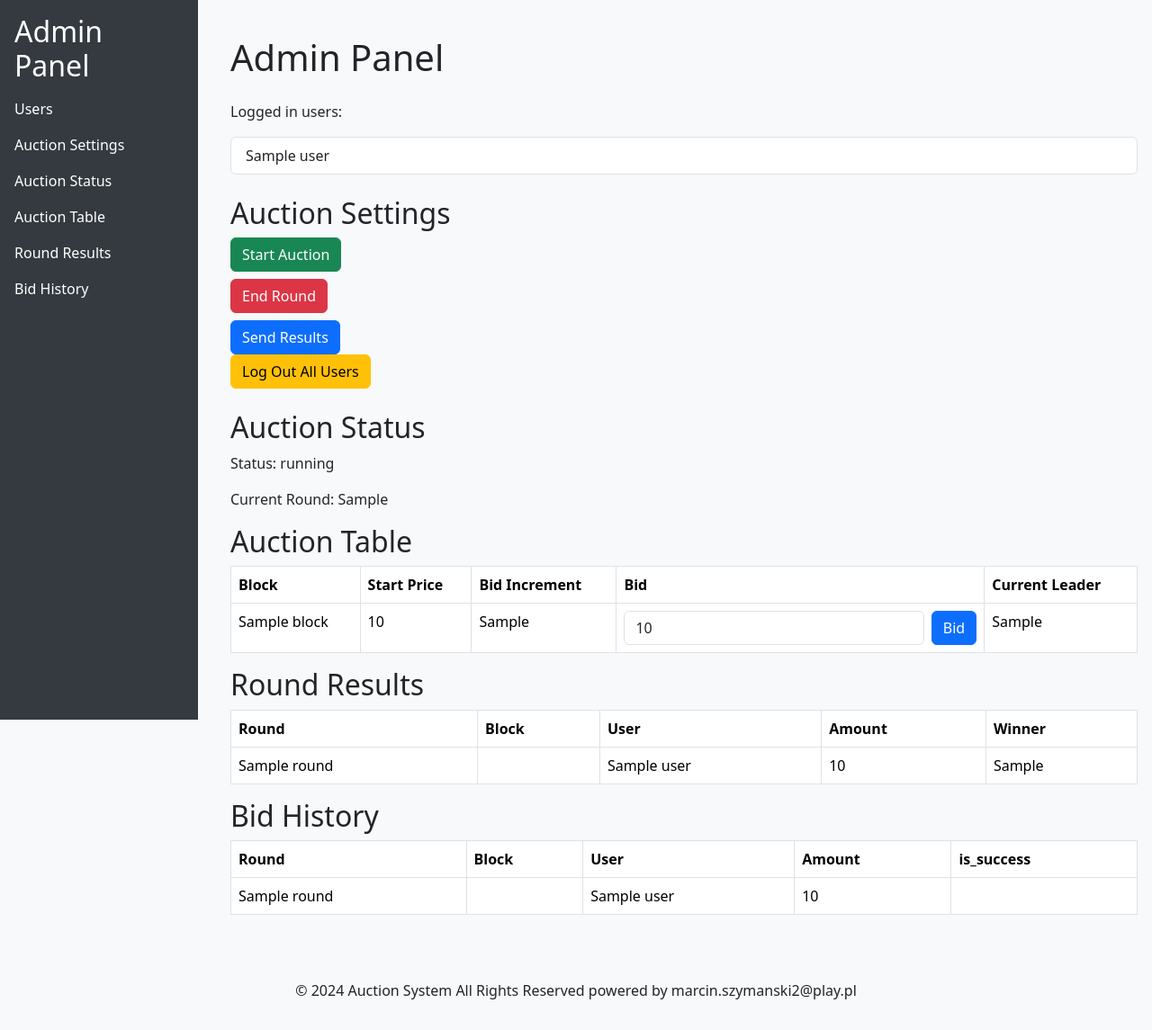
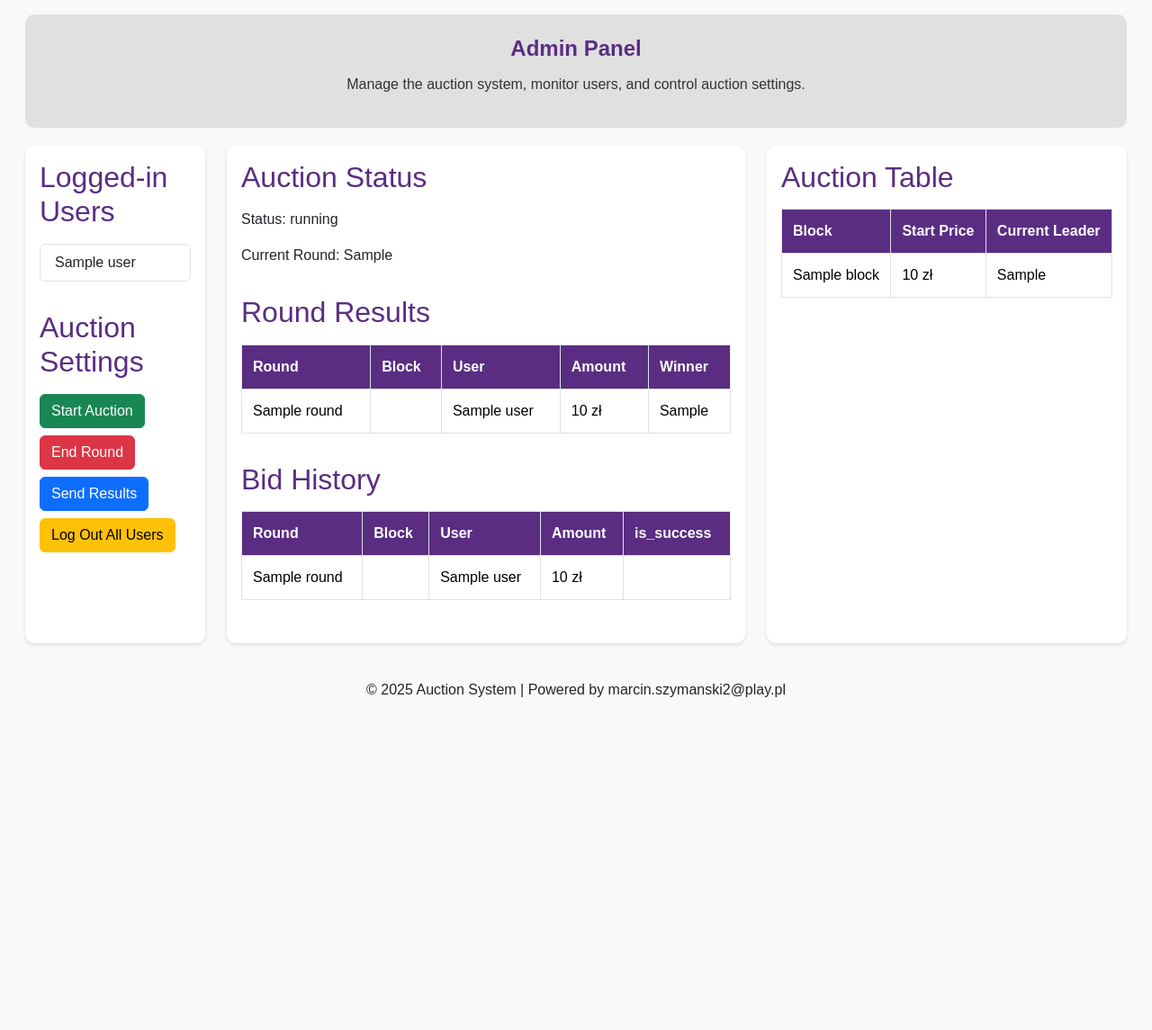
Before and after one commit to mszymanski23/auction_portal_20250115, a Flask app: template templates/admin.html in a window 1280 px wide. Shown: the whole page at 90% size. After the commit the page ends 775 px from the top, so only its background shows below. Run offline with Flask 2, Linux system fonts and the light colour scheme; the template is opened without the code that fills it: most values are stand-ins (such as "Sample title", 1, 10 or a date in 2020).

Commit message:
Add files via upload
Adjust design for index and admin

```diff
--- a/templates/admin.html
+++ b/templates/admin.html
@@ -7,54 +7,128 @@
     <style>
         body {
             background-color: #f8f9fa;
-        }
-        .sidebar {
-            position: fixed;
-            top: 0;
-            left: 0;
-            height: 100vh;
-            width: 220px;
-            background-color: #343a40;
-            color: white;
+            font-family: 'Arial', sans-serif;
             padding: 1rem;
         }
-        .sidebar a {
+        .container {
+            max-width: 1600px; /* Increased to accommodate three columns */
+            margin: 0 auto;
+        }
+        .welcome-panel {
+            background-color: #e0e0e0;
+            padding: 20px;
+            border-radius: 10px;
+            margin-bottom: 20px;
+            text-align: center;
+        }
+        .welcome-title {
+            font-size: 24px;
+            font-weight: bold;
+            color: #5a2d82;
+        }
+        .welcome-description {
+            font-size: 16px;
+            color: #333;
+            margin-top: 10px;
+        }
+        .section {
+            margin-bottom: 2rem;
+        }
+        .section h2 {
+            margin-bottom: 1rem;
+            color: #5a2d82;
+        }
+        .list-group-item {
+            display: flex;
+            justify-content: space-between;
+            align-items: center;
+        }
+        .three-column-layout {
+            display: flex;
+            gap: 1.5rem; /* Space between columns */
+        }
+        .left-column {
+            width: 200px; /* Fixed width for Logged-in Users and Auction Settings */
+            background-color: #ffffff;
+            padding: 1rem;
+            border-radius: 10px;
+            box-shadow: 0 2px 4px rgba(0, 0, 0, 0.1);
+        }
+        .middle-column {
+            flex: 1; /* Takes up remaining space */
+            background-color: #ffffff;
+            padding: 1rem;
+            border-radius: 10px;
+            box-shadow: 0 2px 4px rgba(0, 0, 0, 0.1);
+        }
+        .right-column {
+            width: 400px; /* Wider width for Auction Table */
+            background-color: #ffffff;
+            padding: 1rem;
+            border-radius: 10px;
+            box-shadow: 0 2px 4px rgba(0, 0, 0, 0.1);
+        }
+        .admin-panel {
+            background-color: #f8f9fa;
+            padding: 1rem;
+            border-radius: 10px;
+        }
+        .admin-panel h2 {
+            margin-bottom: 1rem;
+            color: #5a2d82;
+        }
+        .admin-panel .btn {
+            width: 100%;
+            margin-bottom: 0.5rem;
+        }
+        .admin-panel .form-control {
+            margin-bottom: 1rem;
+        }
+        .table {
+            width: 100%;
+            border-collapse: collapse;
+            margin-bottom: 1rem;
+        }
+        .table th, .table td {
+            padding: 0.75rem;
+            border: 1px solid #dee2e6;
+        }
+        .table th {
+            background-color: #5a2d82;
             color: white;
-            text-decoration: none;
-            display: block;
-            padding: 0.5rem 0;
         }
-        .sidebar a:hover {
-            background-color: #495057;
+        .table tr:nth-child(even) {
+            background-color: #f8f9fa;
         }
-        .content {
-            margin-left: 240px;
-            padding: 1rem;
+        .auction-table th, .auction-table td {
+            white-space: nowrap; /* Prevent column names from wrapping */
         }
     </style>
 </head>
 <body>
-    <div class="d-flex">
-        <div class="sidebar">
-            <h2>Admin Panel</h2>
-            <a href="#users">Users</a>
-            <a href="#auction-settings">Auction Settings</a>
-            <a href="#auction-status">Auction Status</a>
-            <a href="#auction-table">Auction Table</a>
-            <a href="#round-results">Round Results</a>
-            <a href="#bid-history">Bid History</a>
+    <div class="container">
+        <!-- Welcome Panel -->
+        <div class="welcome-panel">
+            <div class="welcome-title">Admin Panel</div>
+            <p class="welcome-description">Manage the auction system, monitor users, and control auction settings.</p>
         </div>
-        <div class="content container">
-            <h1 class="my-4">Admin Panel</h1>
-            <div id="users">
-                <p>Logged in users:</p>
+
+        <!-- Three-Column Layout for Admin Sections -->
+        <div class="three-column-layout">
+            <!-- Left Column: Users and Auction Settings -->
+            <div class="left-column">
+                <!-- Users Section -->
+                <div class="section">
+                    <h2>Logged-in Users</h2>
                     <ul class="list-group">
                         {% for user in logged_in_users %}
                             <li class="list-group-item">{{ user }}</li>
                         {% endfor %}
                     </ul>
                 </div>
-            <div id="auction-settings" class="my-4">
+
+                <!-- Auction Settings Section -->
+                <div class="section">
                     <h2>Auction Settings</h2>
                     <form action="{{ url_for('start_auction') }}" method="get">
                         <button type="submit" class="btn btn-success">Start Auction</button>
@@ -65,48 +139,23 @@
                     <form action="{{ url_for('send_results') }}" method="get" class="mt-2">
                         <button type="submit" class="btn btn-primary">Send Results</button>
                     </form>
-                <form action="{{ url_for('logout_all_users') }}" method="post">
+                    <form action="{{ url_for('logout_all_users') }}" method="post" class="mt-2">
                         <button type="submit" class="btn btn-warning">Log Out All Users</button>
                     </form>
                 </div>
-            <div id="auction-status">
+            </div>
+
+            <!-- Middle Column: Auction Status, Round Results, and Bid History -->
+            <div class="middle-column">
+                <!-- Auction Status Section -->
+                <div class="section">
                     <h2>Auction Status</h2>
                     <p>Status: {{ auction_data['status'] }}</p>
                     <p>Current Round: {{ auction_data['current_round'] }}</p>
                 </div>
-            <div id="auction-table">
-                <h2>Auction Table</h2>
-                <table class="table table-bordered">
-                    <thead>
-                        <tr>
-                            <th>Block</th>
-                            <th>Start Price</th>
-                            <th>Bid Increment</th>
-                            <th>Bid</th>
-                            <th>Current Leader</th>
-                        </tr>
-                    </thead>
-                    <tbody>
-                        {% for block, data in auction_data['block_data'].items() %}
-                            <tr>
-                                <td>{{ block }}</td>
-                                <td>{{ data['start_price'] }}</td>
-                                <td>{{ data['bid_increment'] }}</td>
-                                <td>
-                                    <form action="{{ url_for('place_bid') }}" method="post" class="d-flex">
-                                        <input type="hidden" name="user" value="{{ user }}">
-                                        <input type="hidden" name="block" value="{{ block }}">
-                                        <input type="number" name="amount" value="{{ data['start_price'] + data['bid_increment'] }}" class="form-control me-2" readonly>
-                                        <button type="submit" class="btn btn-primary">Bid</button>
-                                    </form>
-                                </td>
-                                <td>{{ auction_data['current_leaders'][block] }}</td>
-                            </tr>
-                        {% endfor %}
-                    </tbody>
-                </table>
-            </div>
-            <div id="round-results">
+
+                <!-- Round Results Section -->
+                <div class="section">
                     <h2>Round Results</h2>
                     <table class="table table-bordered">
                         <thead>
@@ -124,14 +173,16 @@
                                     <td>{{ result['round'] }}</td>
                                     <td>{{ result['block'] }}</td>
                                     <td>{{ result['user'] }}</td>
-                                <td>{{ result['amount'] }}</td>
+                                    <td>{{ result['amount'] | format_price }}</td>
                                     <td>{{ auction_data['current_leaders'][result['block']] }}</td>
                                 </tr>
                             {% endfor %}
                         </tbody>
                     </table>
                 </div>
-            <div id="bid-history">
+
+                <!-- Bid History Section -->
+                <div class="section">
                     <h2>Bid History</h2>
                     <table class="table table-bordered">
                         <thead>
@@ -149,7 +200,7 @@
                                     <td>{{ bid['round'] }}</td>
                                     <td>{{ bid['block'] }}</td>
                                     <td>{{ bid['user'] }}</td>
-                                <td>{{ bid['amount'] }}</td>
+                                    <td>{{ bid['amount'] | format_price }}</td>
                                     <td>{{ bid['is_success'] }}</td>
                                 </tr>
                             {% endfor %}
@@ -157,9 +208,36 @@
                     </table>
                 </div>
             </div>
+
+            <!-- Right Column: Auction Table -->
+            <div class="right-column">
+                <div class="section">
+                    <h2>Auction Table</h2>
+                    <table class="table table-bordered auction-table">
+                        <thead>
+                            <tr>
+                                <th>Block</th>
+                                <th>Start Price</th>
+                                <th>Current Leader</th>
+                            </tr>
+                        </thead>
+                        <tbody>
+                            {% for block, data in auction_data['block_data'].items() %}
+                                <tr>
+                                    <td>{{ block }}</td>
+                                    <td>{{ data['start_price'] | format_price }}</td>
+                                    <td>{{ auction_data['current_leaders'][block] }}</td>
+                                </tr>
+                            {% endfor %}
+                        </tbody>
+                    </table>
                 </div>
+            </div>
+        </div>
+    </div>
+
     <footer class="bg-light text-center py-3 mt-4">
-        <p>&copy; 2024 Auction System All Rights Reserved powered by marcin.szymanski2@play.pl</p>
+        <p>&copy; 2025 Auction System | Powered by marcin.szymanski2@play.pl</p>
     </footer>
 </body>
 </html>
--- a/templates/user.html
+++ b/templates/user.html
@@ -131,6 +131,7 @@
                             <tr>
                                 <td>{{ block }}</td>
                                 <td>{{ data['bids_last_round'] }}</td> <!-- New Column -->
+                                <!--<td id="start_price_{{ block }}|format_price">{{ data['start_price'] }}</td>-->
                                 <td>{{ data['start_price'] | format_price }}</td>
                                 <td>
                                     <form action="{{ url_for('place_bid') }}" method="post" class="d-flex">
```
Also changed, not shown: templates/index.html (+59 -115 lines). Lines whose indentation alone changed are shown as unchanged.
